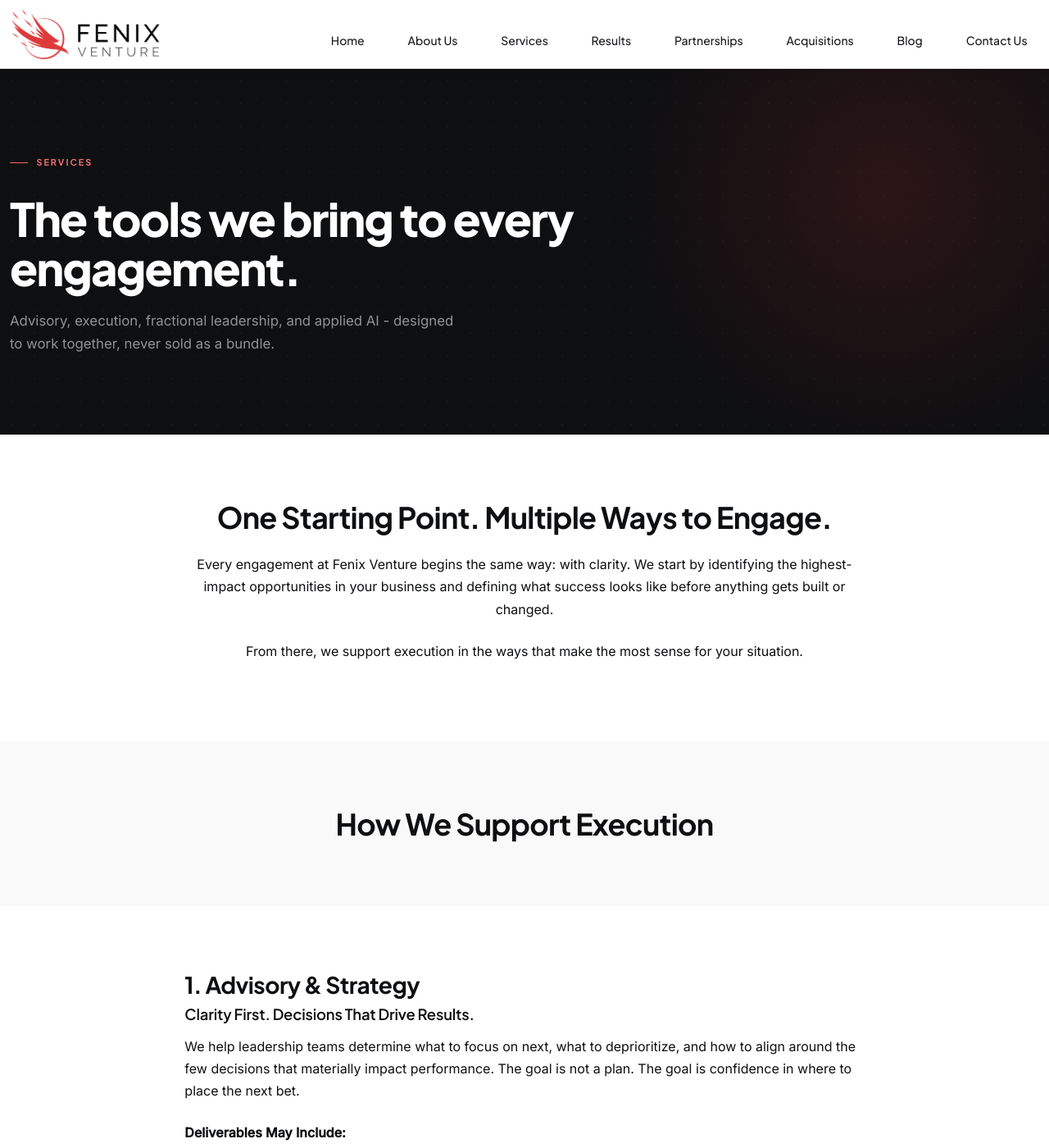
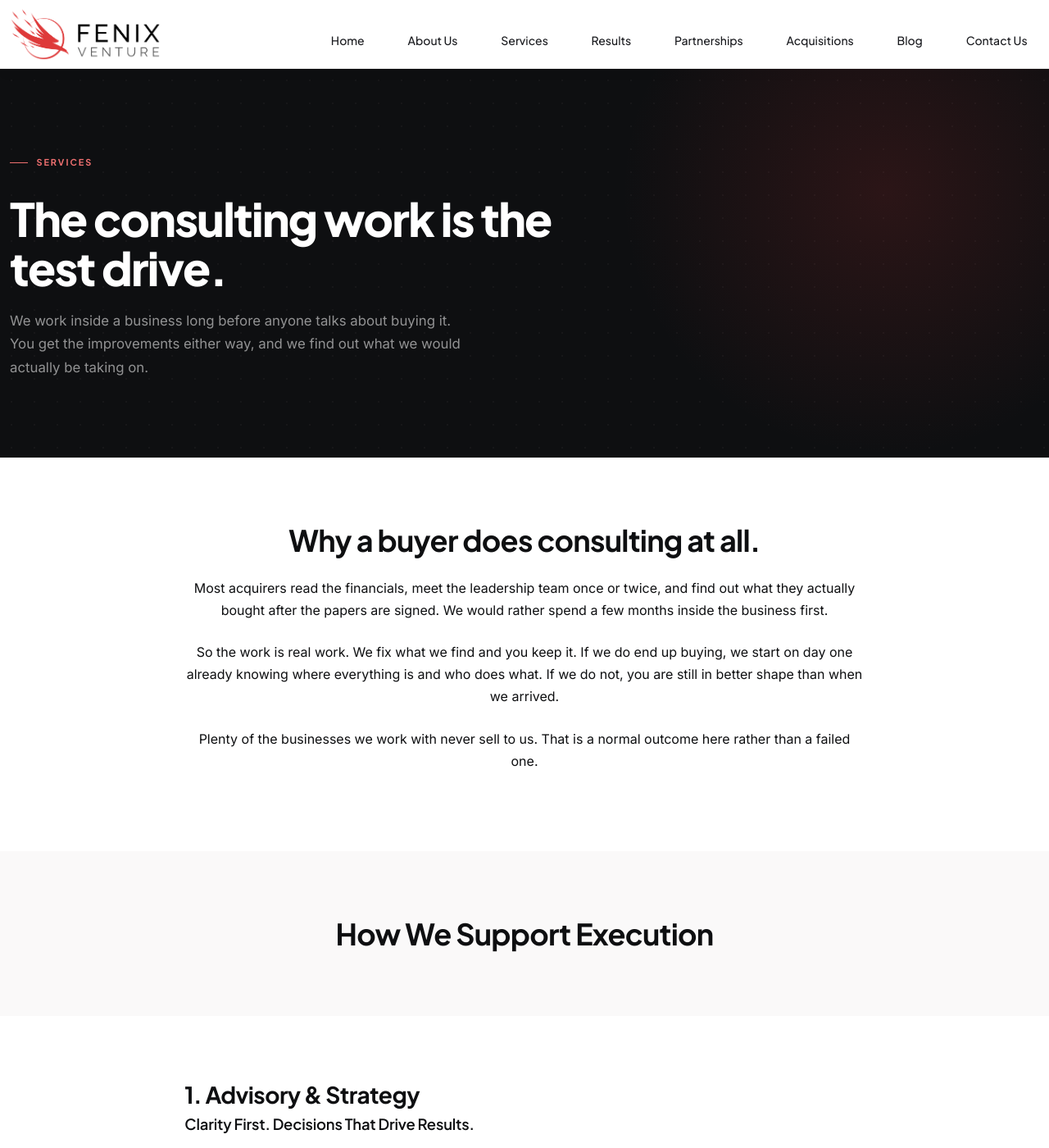
Before and after one commit to fenix-venture/fenix-venture-com, a Jekyll site: the page services.html, which Jekyll copies as it is, in a window 1280 px wide and 1400 px high. Shown: the whole window at 82% size. Built offline with Jekyll 4.4.1, drawn with Linux system fonts in a browser that asks for light colours.

Commit message:
Reframe services as the test drive rather than a service menu
The page read like a standalone consultancy, which made Fenix look like
two companies and diluted the reason an acquirer would consult at all.
The homepage already had the line that fixes it, it just was never
carried across.

Hero is now "The consulting work is the test drive." The intro answers
the question a seller actually has, which is why a buyer is offering to
do work: most acquirers read the financials and find out what they
bought after signing, we would rather spend a few months inside first.
It also says plainly that plenty of these businesses never sell to us
and that is a normal outcome, which is the same promise the value
exchange section makes on the homepage.

Meta and og description updated to match, since both still sold the old
never-sold-as-a-bundle framing.

Co-Authored-By: Claude Opus 5 (1M context) <noreply@anthropic.com>

```diff
--- a/services.html
+++ b/services.html
@@ -10,12 +10,12 @@
     <title>Services | Advisory, Execution & Fractional Leadership | Fenix Venture</title>
     <meta name="title" content="Services | Advisory, Execution & Fractional Leadership | Fenix Venture">
     <meta name="description"
-        content="Fenix Venture provides strategic advisory, execution support, fractional leadership, and executive coaching. Every engagement starts with a diagnostic to identify the highest-impact opportunities.">
+        content="We work inside a business long before anyone talks about buying it: advisory, execution, fractional leadership and applied AI. You keep the improvements whether we buy or not.">
 
     <meta property="og:type" content="website">
     <meta property="og:url" content="https://fenixventure.com/services">
     <meta property="og:title" content="Services | Advisory, Execution & Fractional Leadership | Fenix Venture">
-    <meta property="og:description" content="Clarity first. Execution where it matters. Advisory, fractional leadership, and applied AI - designed to work together, never sold as a bundle.">
+    <meta property="og:description" content="The consulting work is the test drive. We work inside a business long before anyone talks about buying it, and you keep the improvements either way.">
     <meta property="og:image" content="https://fenixventure.com/images/fv-logo.png">
     <link rel="canonical" href="https://fenixventure.com/services">
 
@@ -187,8 +187,8 @@
             <div class="container">
                 <div class="page-hero-inner">
                     <span class="page-hero-eyebrow">SERVICES</span>
-                    <h1>The tools we bring to every engagement.</h1>
-                    <p class="page-hero-sub">Advisory, execution, fractional leadership, and applied AI - designed to work together, never sold as a bundle.</p>
+                    <h1>The consulting work is the test drive.</h1>
+                    <p class="page-hero-sub">We work inside a business long before anyone talks about buying it. You get the improvements either way, and we find out what we would actually be taking on.</p>
                 </div>
             </div>
         </section>
@@ -198,14 +198,20 @@
             <div class="container">
                 <div class="row justify-content-center">
                     <div class="col-lg-8 text-center">
-                        <h2 class="mb-4">One Starting Point. Multiple Ways to Engage.</h2>
+                        <h2 class="mb-4">Why a buyer does consulting at all.</h2>
                         <p class="mb-4">
-                            Every engagement at Fenix Venture begins the same way: with clarity. We start by identifying
-                            the highest-impact opportunities in your business and defining what success looks like
-                            before anything gets built or changed.
+                            Most acquirers read the financials, meet the leadership team once or twice, and find out
+                            what they actually bought after the papers are signed. We would rather spend a few months
+                            inside the business first.
+                        </p>
+                        <p class="mb-4">
+                            So the work is real work. We fix what we find and you keep it. If we do end up buying, we
+                            start on day one already knowing where everything is and who does what. If we do not, you
+                            are still in better shape than when we arrived.
                         </p>
                         <p>
-                            From there, we support execution in the ways that make the most sense for your situation.
+                            Plenty of the businesses we work with never sell to us. That is a normal outcome here
+                            rather than a failed one.
                         </p>
                     </div>
                 </div>
```
